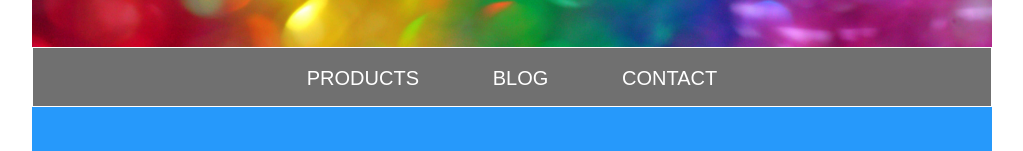
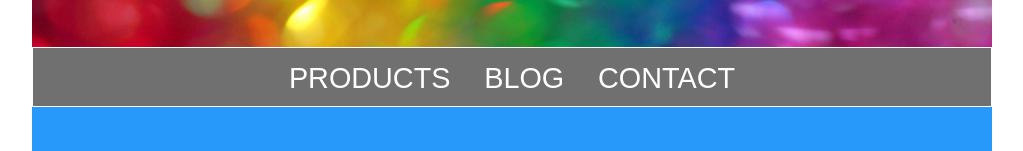
Before and after one commit to JurekInholland/webmarkup-assignment, a plain HTML site: page project/index.html in a window 1280 px wide. Shown: the part 153-304 px from the top of the page, without its empty margins (128-1151 px from the left). Drawn offline with Linux system fonts and the light colour scheme; a web font is replaced by a local one.

Commit message:
Fix desktop navigation font size

```diff
--- a/project/css/style.css
+++ b/project/css/style.css
@@ -669,7 +669,7 @@ html {
             line-height: 3.75rem;
         }
 
-        .main-nav ul li a {
+        #nav li a {
             font-size: 1.8rem;
         }
 
```
